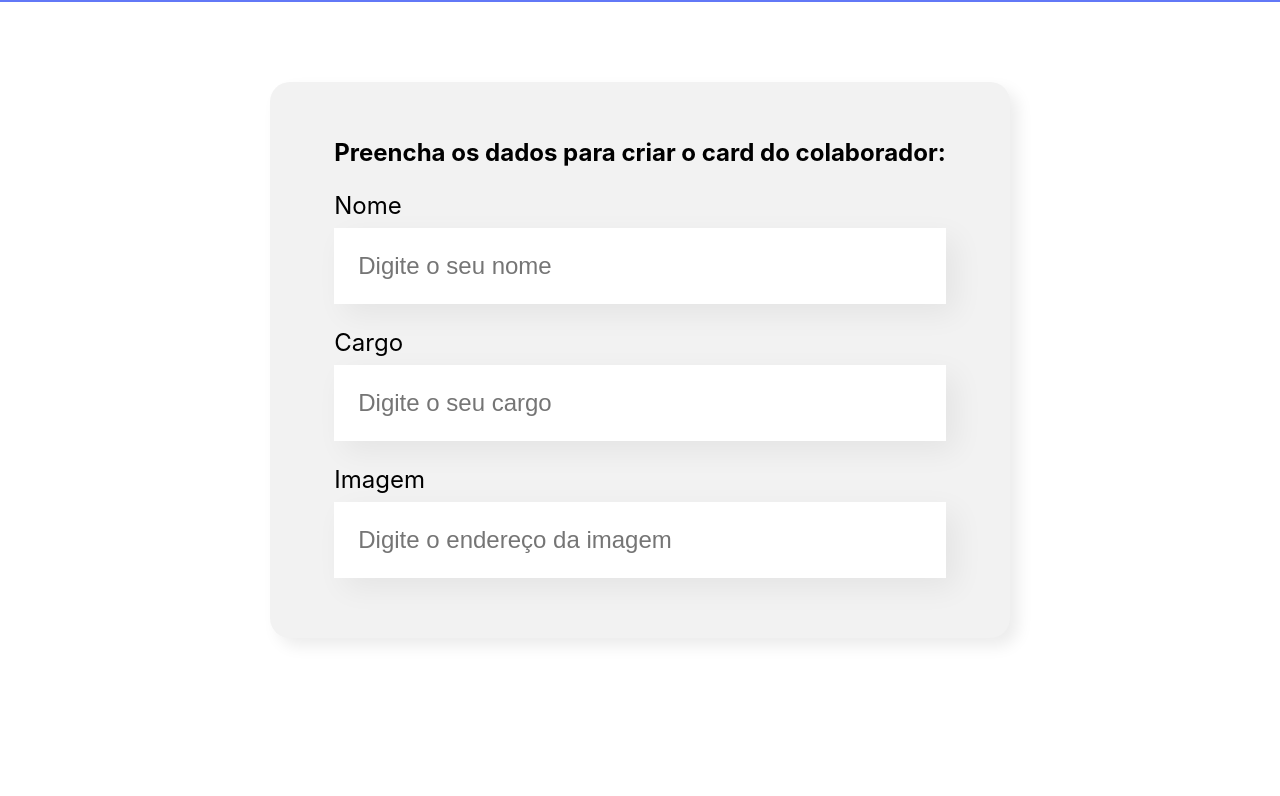
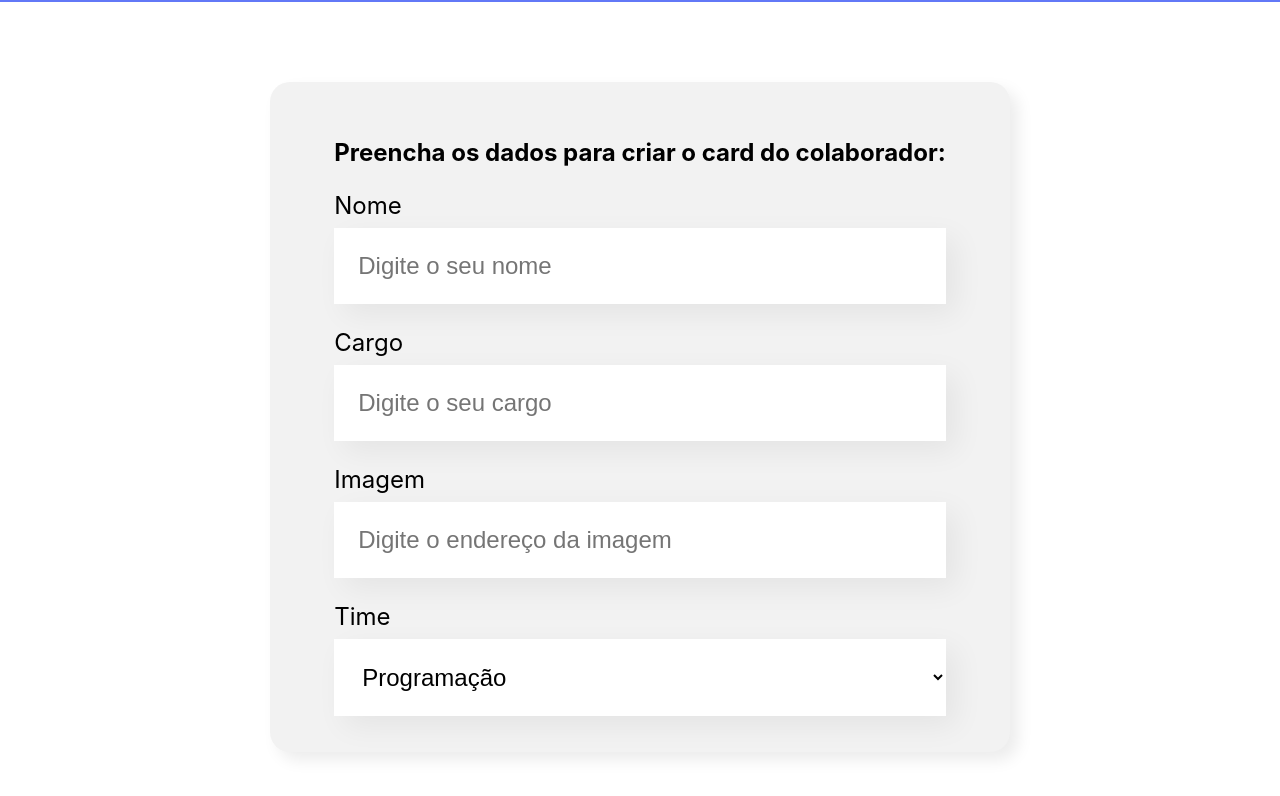
Before and after one commit to onillacerda/organo, a React (Create React App) app: page / in a window 1280 px wide. Shown: the part 496-1292 px from the top of the page. Before the commit the page ends 1214 px from the top, so only its background shows below. Built offline with nearby package versions, Linux system fonts and the light colour scheme.

Commit message:
Componente Lista Suspensa

```diff
--- a/src/componentes/Formulario/index.js
+++ b/src/componentes/Formulario/index.js
@@ -1,7 +1,19 @@
 import CampoTexto from '../CampoTexto';
+import ListaSuspensa from '../ListaSuspensa';
 import './Formulario.css';
 
 const Formulario = () => {
+
+    const times = [
+        'Programação',
+        'Front-End',
+        'Data Science',
+        'Devops',
+        'UX e Design',
+        'Mobile',
+        'Inovação e Gestão'
+    ]
+
     return (
         <section className='formulario'>
                 <form>
@@ -9,6 +21,7 @@
                     <CampoTexto label="Nome" placeholder="Digite o seu nome"/>
                     <CampoTexto label="Cargo" placeholder="Digite o seu cargo"/>
                     <CampoTexto label="Imagem" placeholder="Digite o endereço da imagem"/>
+                    <ListaSuspensa label="Time" itens={times}/>
                 </form>
         </section>
     )
--- /dev/null
+++ b/src/componentes/ListaSuspensa/ListaSuspensa.css
@@ -0,0 +1,19 @@
+.campo-texto {
+    margin: 24px 0;
+}
+
+.lista-suspensa label {
+    display: block;
+    margin-bottom: 8px;
+    font-size: 24px;
+}
+
+.lista-suspensa select {
+    background-color: #FFF;
+    box-shadow: 10px 10px 30px rgba(0, 0, 0, 0.06);
+    width: 100%;
+    border: none;
+    font-size: 24px;
+    padding: 24px;
+    box-sizing: border-box;
+}
--- /dev/null
+++ b/src/componentes/ListaSuspensa/index.js
@@ -0,0 +1,17 @@
+import './ListaSuspensa.css'
+
+const ListaSuspensa = (props) => {
+    console.log(props.itens)
+    return(
+        <div className="lista-suspensa">
+            <label>{props.label}</label>
+            <select>
+                {props.itens.map(item => {
+                    return <option key={item}>{item}</option>
+                })}
+            </select>
+        </div>
+    )
+}
+
+export default ListaSuspensa
```
